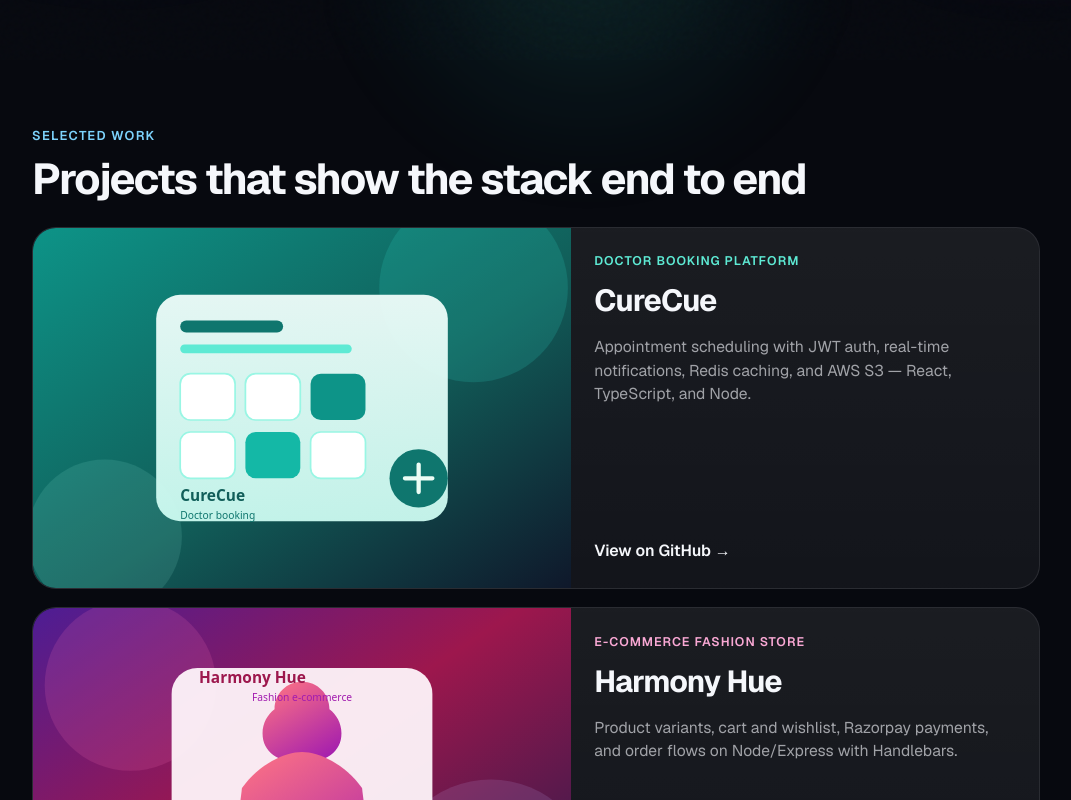
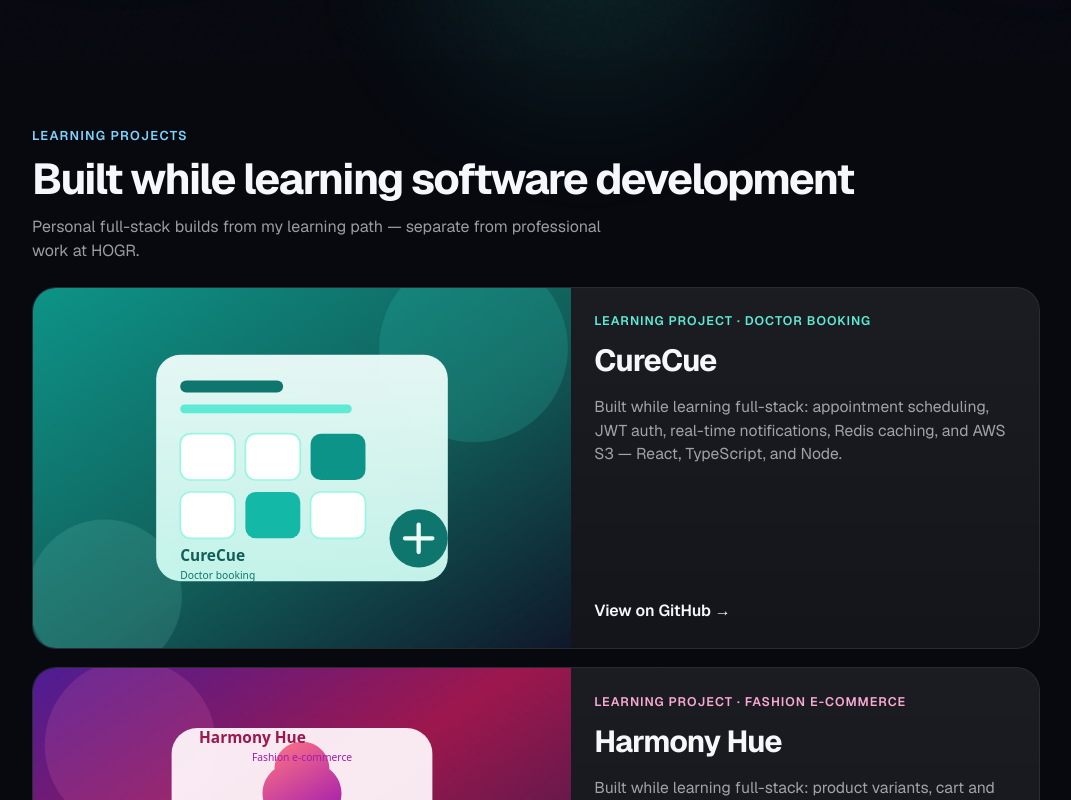
Before and after one commit to Akshayms02/Akshayms02.github.io, a React (Vite) app: page / in a window 1280 px wide. Shown: the part 740-1540 px from the top of the page, without its empty margins (104-1175 px from the left). Built offline with nearby package versions, Linux system fonts and the light colour scheme.

Commit message:
Frame personal projects as learning builds
Clarify CureCue and Harmony Hue were built while learning software
development, separate from HOGR professional experience.

Co-authored-by: akshayms02 <akshayms02@gmail.com>

```diff
--- a/src/App.css
+++ b/src/App.css
@@ -244,6 +244,13 @@
   line-height: 1.08;
 }
 
+.section-note {
+  margin: 0.75rem 0 0;
+  max-width: 36rem;
+  color: var(--muted);
+  font-size: 1rem;
+}
+
 .title-muted {
   color: var(--muted);
   font-weight: 500;
--- a/src/App.tsx
+++ b/src/App.tsx
@@ -14,7 +14,7 @@ function App() {
       <header className="nav">
         <nav className="nav-left" aria-label="Primary left">
           <a href="#work">
-            Work <span>({projects.length})</span>
+            Projects <span>({projects.length})</span>
           </a>
           <a href="#experience">Experience</a>
         </nav>
@@ -42,7 +42,7 @@ function App() {
           </p>
           <div className="hero-actions fade up d4">
             <a className="btn btn-primary" href="#work">
-              View work
+              View projects
             </a>
             <a className="btn btn-ghost" href={profile.links.email}>
               Get in touch
@@ -56,8 +56,14 @@ function App() {
 
         <section className="section" id="work">
           <div className="section-head">
-            <p className="eyebrow">Selected work</p>
-            <h2 className="section-title">Projects that show the stack end to end</h2>
+            <p className="eyebrow">Learning projects</p>
+            <h2 className="section-title">
+              Built while learning software development
+            </h2>
+            <p className="section-note">
+              Personal full-stack builds from my learning path — separate from
+              professional work at HOGR.
+            </p>
           </div>
           <div className="work-grid">
             {projects.map((project) => (
--- a/src/data.ts
+++ b/src/data.ts
@@ -41,18 +41,18 @@ export const experience = [
 export const projects = [
   {
     name: 'CureCue',
-    kind: 'Doctor booking platform',
+    kind: 'Learning project · Doctor booking',
     blurb:
-      'Appointment scheduling with JWT auth, real-time notifications, Redis caching, and AWS S3 — React, TypeScript, and Node.',
+      'Built while learning full-stack: appointment scheduling, JWT auth, real-time notifications, Redis caching, and AWS S3 — React, TypeScript, and Node.',
     href: 'https://github.com/Akshayms02/CureCue',
     image: '/project-curecue.svg',
     accent: 'teal',
   },
   {
     name: 'Harmony Hue',
-    kind: 'E-commerce fashion store',
+    kind: 'Learning project · Fashion e-commerce',
     blurb:
-      'Product variants, cart and wishlist, Razorpay payments, and order flows on Node/Express with Handlebars.',
+      'Built while learning full-stack: product variants, cart and wishlist, Razorpay payments, and order flows on Node/Express with Handlebars.',
     href: 'https://github.com/Akshayms02/Harmony-hue',
     image: '/project-harmony.svg',
     accent: 'rose',
```
